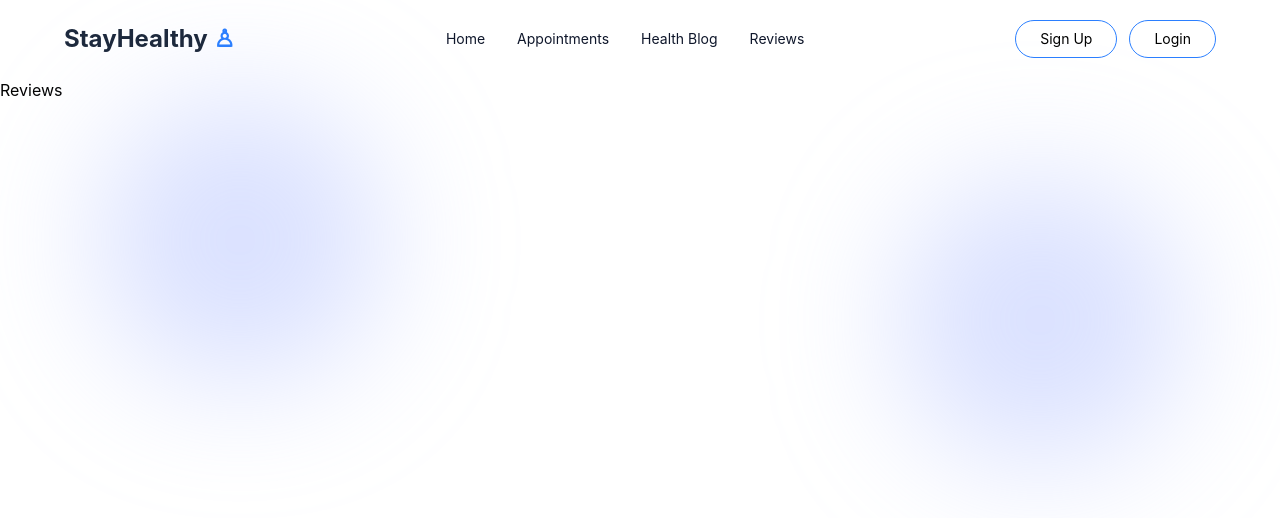
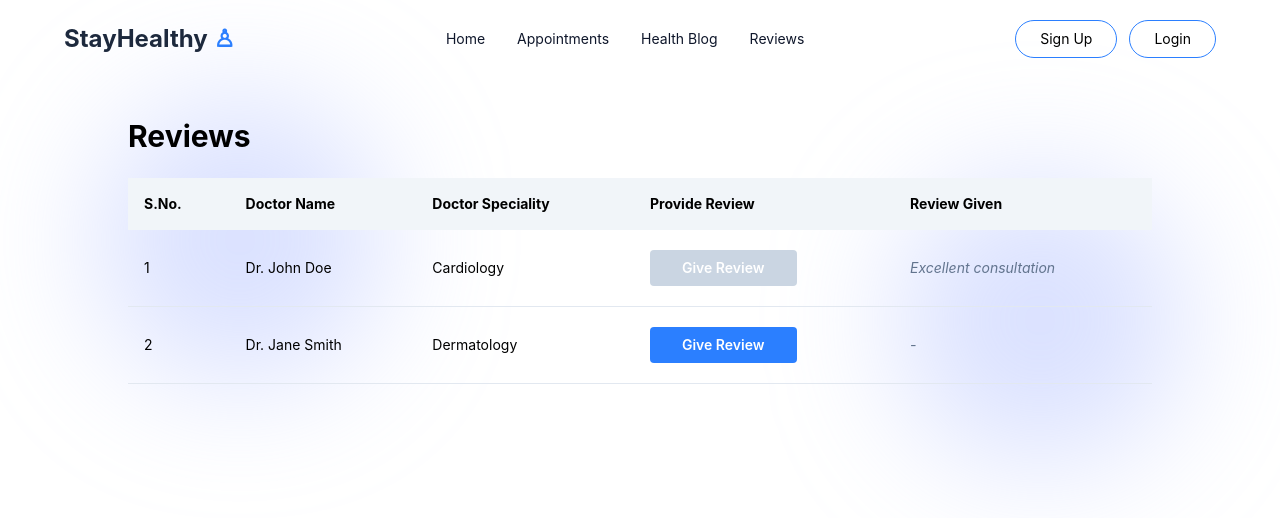
Before and after one commit to wandikahadi/med_appt, a React (Vite) app: page /reviews in a window 1280 px wide. Shown: the top 518 px of the page. Built offline with nearby package versions, Linux system fonts and the light colour scheme.

Commit message:
Add Reviews Page

```diff
--- a/src/pages/Reviews.jsx
+++ b/src/pages/Reviews.jsx
@@ -1,5 +1,64 @@
+const reviews = [
+    {
+        id: 1,
+        doctorName: "Dr. John Doe",
+        specialty: "Cardiology",
+        review: "Excellent consultation",
+        disabled: true,
+    },
+    {
+        id: 2,
+        doctorName: "Dr. Jane Smith",
+        specialty: "Dermatology",
+        review: "",
+        disabled: false,
+    },
+];
+
 export default function Reviews() {
-  return (
-    <div>Reviews</div>
-  )
+    return (
+        <main className="relative z-10 min-h-[calc(100vh-88px)] px-5 py-10 sm:px-10 lg:px-16">
+            <div className="mx-auto max-w-5xl">
+                <h1 className="mb-6 text-3xl font-bold text-black">Reviews</h1>
+
+                <div className="overflow-x-auto">
+                    <table className="w-full min-w-[700px] border-collapse text-left text-sm">
+                        <thead>
+                            <tr className="bg-slate-100">
+                                <th className="px-4 py-4 font-bold">S.No.</th>
+                                <th className="px-4 py-4 font-bold">Doctor Name</th>
+                                <th className="px-4 py-4 font-bold">Doctor Speciality</th>
+                                <th className="px-4 py-4 font-bold">Provide Review</th>
+                                <th className="px-4 py-4 font-bold">Review Given</th>
+                            </tr>
+                        </thead>
+
+                        <tbody>
+                            {reviews.map((item) => (
+                                <tr key={item.id} className="border-b border-slate-200">
+                                    <td className="px-4 py-5">{item.id}</td>
+                                    <td className="px-4 py-5">{item.doctorName}</td>
+                                    <td className="px-4 py-5">{item.specialty}</td>
+                                    <td className="px-4 py-5">
+                                        <button
+                                            disabled={item.disabled}
+                                            className={`rounded px-8 py-2 text-sm font-semibold text-white ${item.disabled
+                                                    ? "cursor-not-allowed bg-slate-300"
+                                                    : "bg-blue-500 hover:bg-blue-600"
+                                                }`}
+                                        >
+                                            Give Review
+                                        </button>
+                                    </td>
+                                    <td className="px-4 py-5 italic text-slate-500">
+                                        {item.review || "-"}
+                                    </td>
+                                </tr>
+                            ))}
+                        </tbody>
+                    </table>
+                </div>
+            </div>
+        </main>
+    );
 }
```
